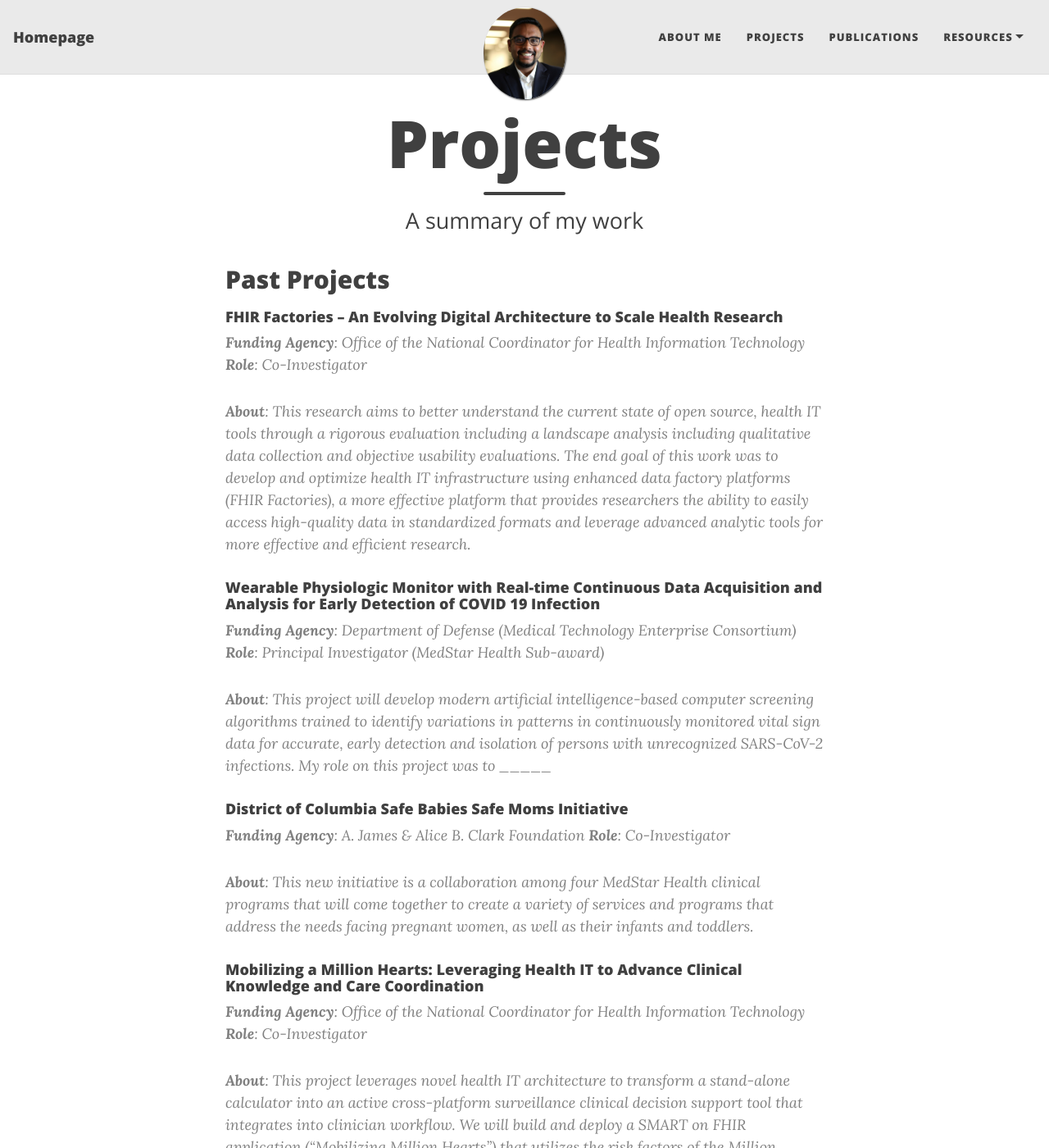
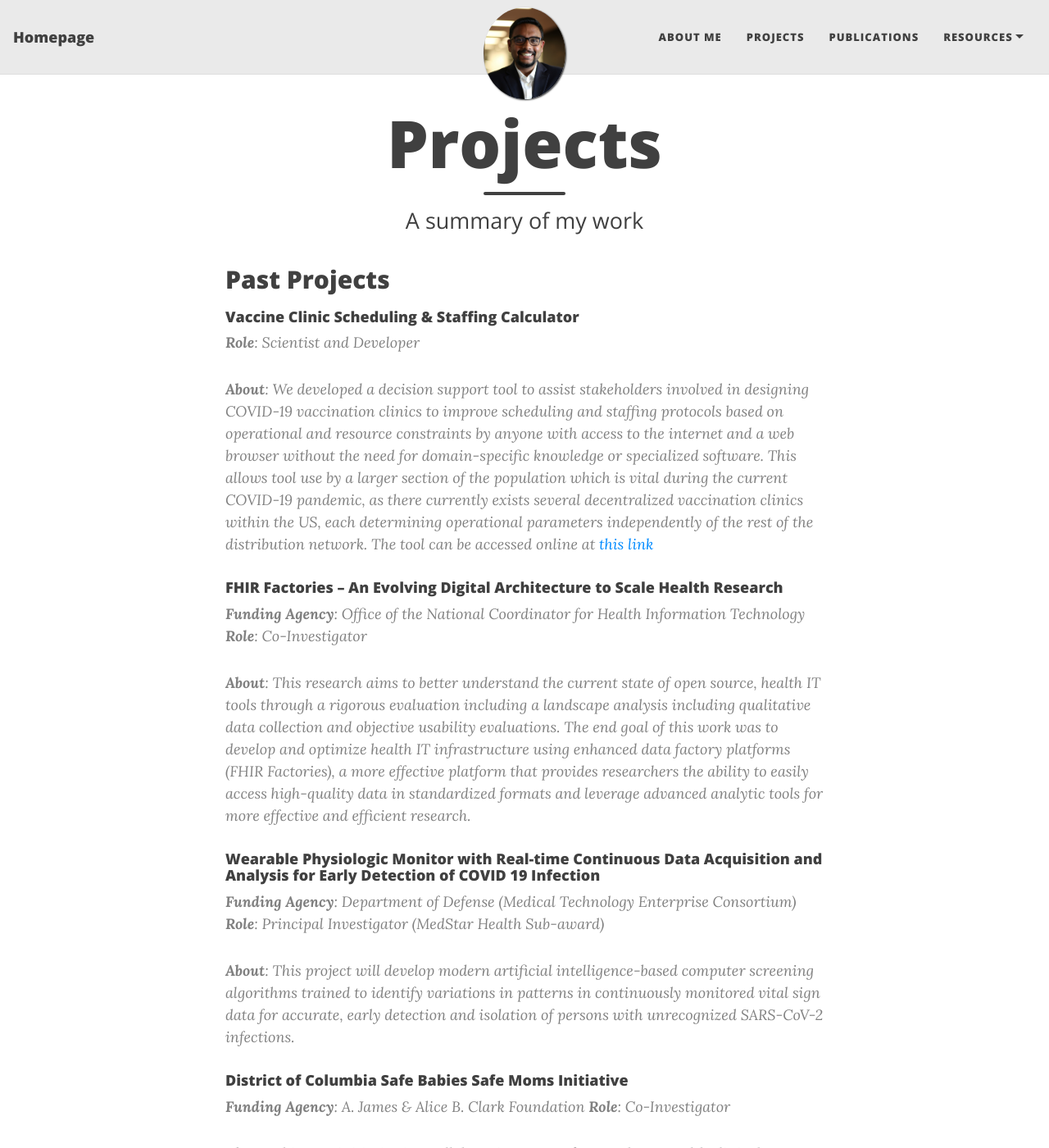
Before and after one commit to sidscorp/snambiar, a Jekyll site: the page built from projects.md, in a window 1280 px wide and 1400 px high. Shown: the whole window at 82% size. Built offline with Jekyll 4.4.1, drawn with Linux system fonts in a browser that asks for light colours; nearby versions of some CDN libraries.

Commit message:
Update projects.md

```diff
--- a/projects.md
+++ b/projects.md
@@ -5,6 +5,11 @@ subtitle: A summary of my work
 ---
 
 ## Past Projects
+
+#### Vaccine Clinic Scheduling & Staffing Calculator
+> **Role**: Scientist and Developer
+>
+>> **About**: We developed a decision support tool to assist stakeholders involved in designing COVID-19 vaccination clinics to improve scheduling and staffing protocols based on operational and resource constraints by anyone with access to the internet and a web browser without the need for domain-specific knowledge or specialized software. This allows tool use by a larger section of the population which is vital during the current COVID-19 pandemic, as there currently exists several decentralized vaccination clinics within the US, each determining operational parameters independently of the rest of the distribution network. The tool can be accessed online at <a href="http://vaccine-calculator.snambiar.co" target="_blank"> this link</a>
 
 #### FHIR Factories – An Evolving Digital Architecture to Scale Health Research
 > **Funding Agency**: Office of the National Coordinator for Health Information Technology
@@ -16,7 +21,7 @@ subtitle: A summary of my work
 > **Funding Agency**: Department of Defense (Medical Technology Enterprise Consortium)
 > **Role**: Principal Investigator (MedStar Health Sub-award)
 >
->> **About**: This project will develop modern artificial intelligence-based computer screening algorithms trained to identify variations in patterns in continuously monitored vital sign data for accurate, early detection and isolation of persons with unrecognized SARS-CoV-2 infections.  My role on this project was to _____
+>> **About**: This project will develop modern artificial intelligence-based computer screening algorithms trained to identify variations in patterns in continuously monitored vital sign data for accurate, early detection and isolation of persons with unrecognized SARS-CoV-2 infections.
 
 #### District of Columbia Safe Babies Safe Moms Initiative
 > **Funding Agency**: A. James & Alice B. Clark Foundation
```
